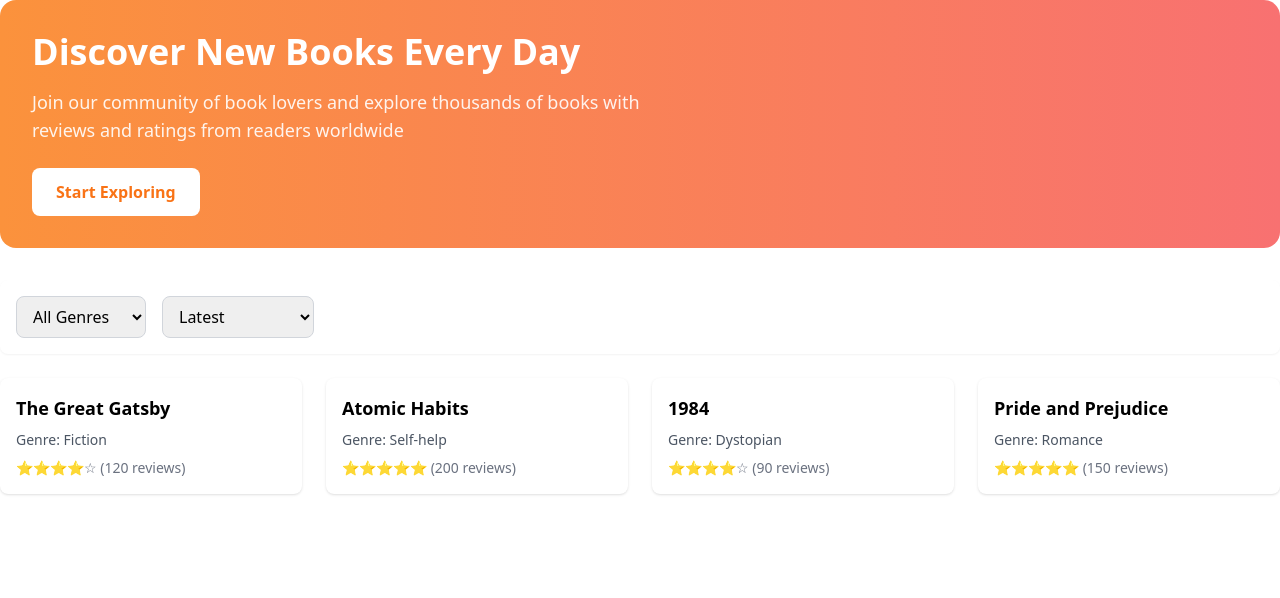
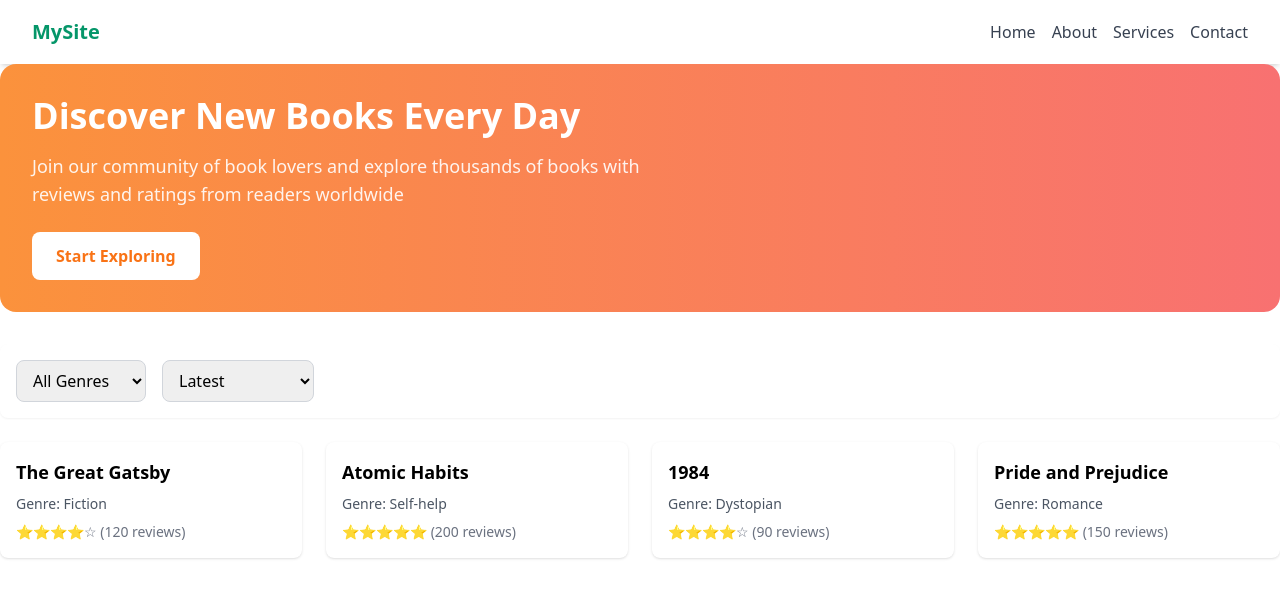
Before and after one commit to Oudra1729/riwayat, a React (Vite) app: page / in a window 1280 px wide. Shown: the top 598 px of the page. Built offline with nearby package versions, Linux system fonts and the light colour scheme.

Commit message:
Code review

```diff
--- a/src/App.jsx
+++ b/src/App.jsx
@@ -1,14 +1,15 @@
 
-import Homepage from './components/Hompage';
-
+import Homepage from "./components/hompage";
+import Navbar from "./components/Navbar";
 
 const App = () => {
 
 
   return (
-    <Homepage
-
-    />
+    <>
+      <Navbar />
+      <Homepage/>
+    </>
   );
 };
 
```
